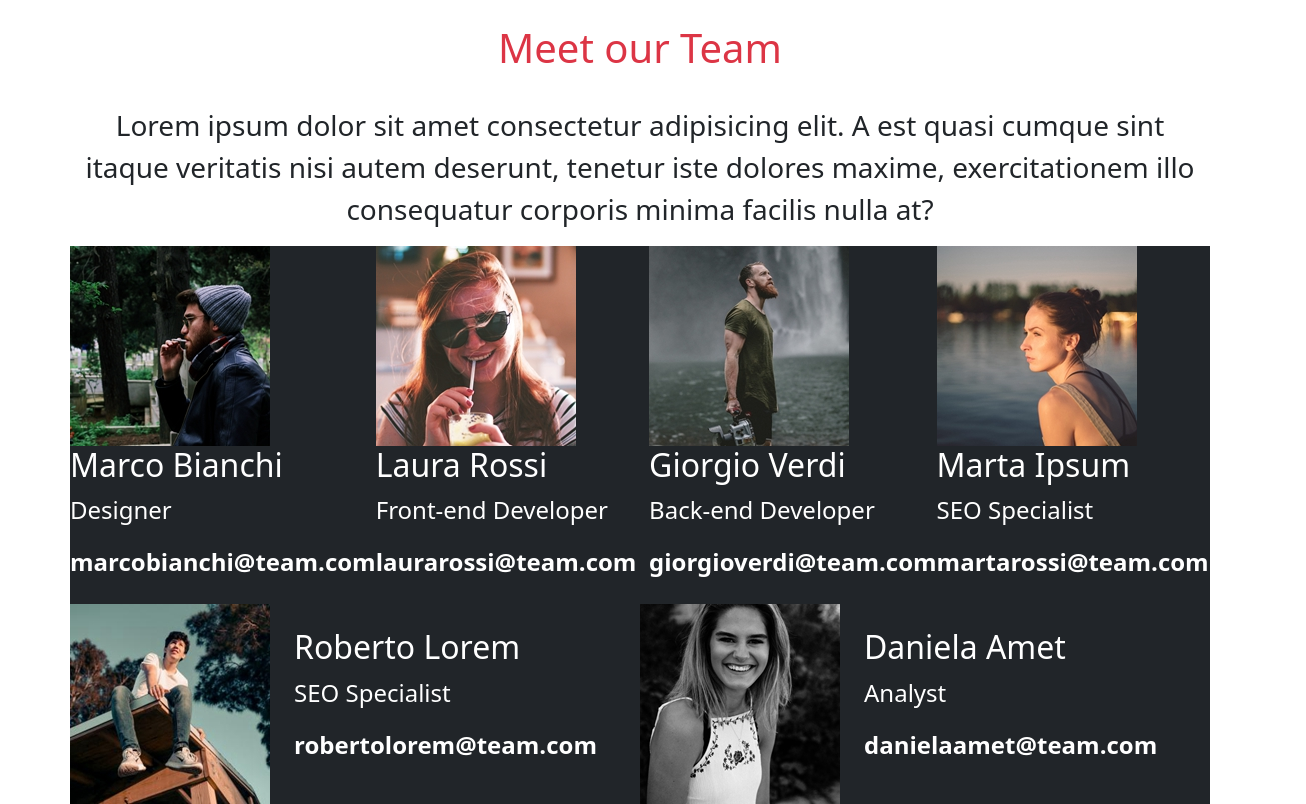
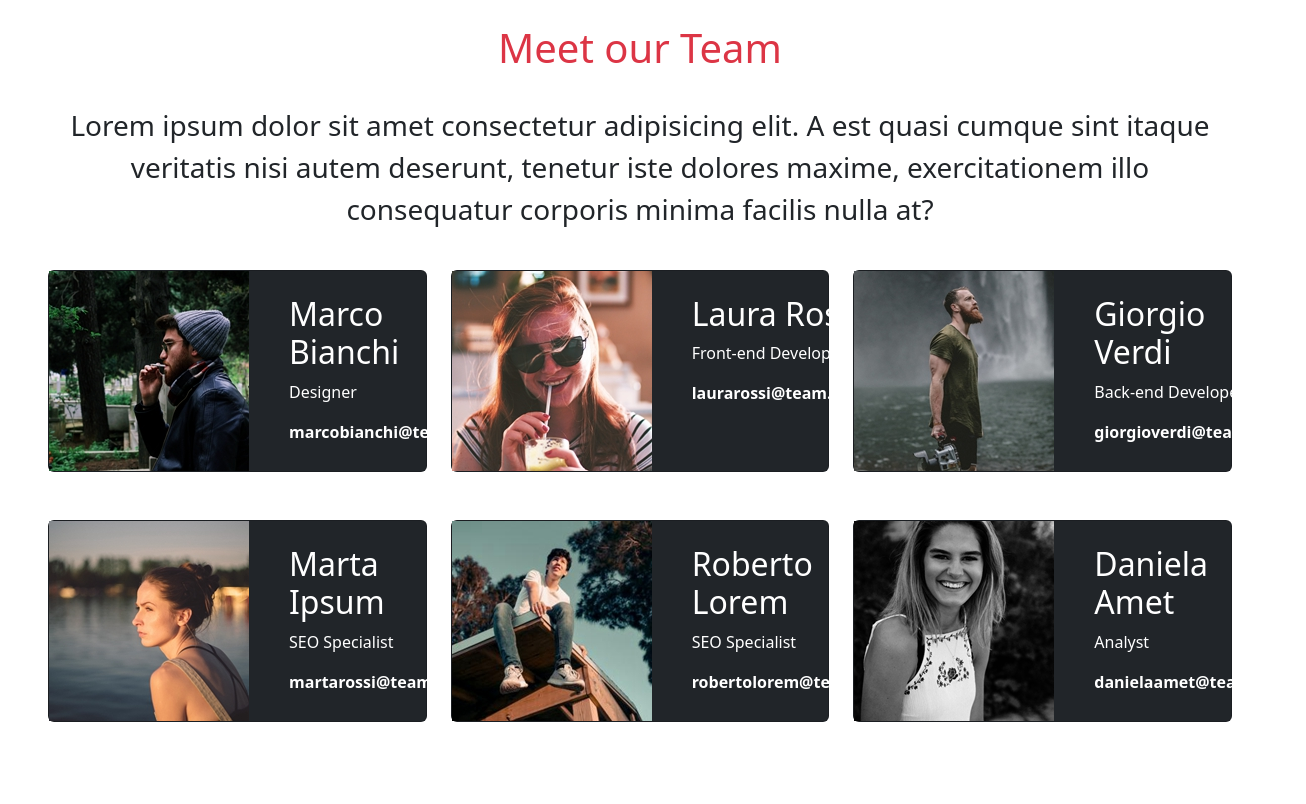
Before and after one commit to MicheleFumi/js-our-team, a plain HTML site: page index.html in a window 1280 px wide. Shown: the whole page, 1306 px wide, since content can reach past the window. Drawn offline with nearby package versions, Linux system fonts and the light colour scheme.

Commit message:
fix flex issue

```diff
--- a/assets/script.js
+++ b/assets/script.js
@@ -53,23 +53,25 @@ const teamMembers = [
 
 
 
-const teamMembersEl=document.getElementById('teamMembers')
+const teamMembersEl = document.getElementById('teamMembers')
 console.log(teamMembersEl);
 
 
 
 function AddTeamElements(team) {
-  const {name , role, email, img} = team
+  const { name, role, email, img } = team
 
- return`
-  <div class="col bg-dark text-white px-0">
-                        <img class="float-start me-4" src="${img}" alt="">
-                        <div class="py-4">
-                            <h2>${name}</h2>
-                            <div class="pb-3">${role}</div>
-                            <div><strong>${email}</strong></div>
-                        </div>
-                    </div>
+  return `
+  <div class="col-6 col-md-4 col-xs-12 my-4">
+      <div class="card flex-row bg-dark text-white px-0 ">
+        <img class=" me-4" src="${img}" alt="">
+        <div class="card-body py-4">
+            <h2>${name}</h2>
+            <div class="pb-3">${role}</div>
+            <div><strong>${email}</strong></div>
+        </div>
+    </div>
+  </div>
  `
 
 
@@ -80,7 +82,7 @@ for (let i = 0; i < teamMembers.length; i++) {
 
 
   const markup = AddTeamElements(teamCard)
-  teamMembersEl.innerHTML+= markup
+  teamMembersEl.innerHTML += markup
 
 
 }
--- a/index.html
+++ b/index.html
@@ -12,13 +12,13 @@
         integrity="sha384-T3c6CoIi6uLrA9TneNEoa7RxnatzjcDSCmG1MXxSR1GAsXEV/Dwwykc2MPK8M2HN" crossorigin="anonymous" />
 </head>
 
-<body class="fs-4">
+<body>
     <header>
         <div class="container"></div>
         <h1 class="text-danger text-center py-4">Meet our Team</h1>
     </header>
     <main>
-        <div class="container">
+        <div class="px-5">
             <p class="text-center fs-3">Lorem ipsum dolor sit amet consectetur adipisicing elit. A est quasi cumque sint
                 itaque veritatis nisi autem deserunt, tenetur iste dolores maxime, exercitationem illo consequatur
                 corporis minima facilis nulla at?</p>
```
